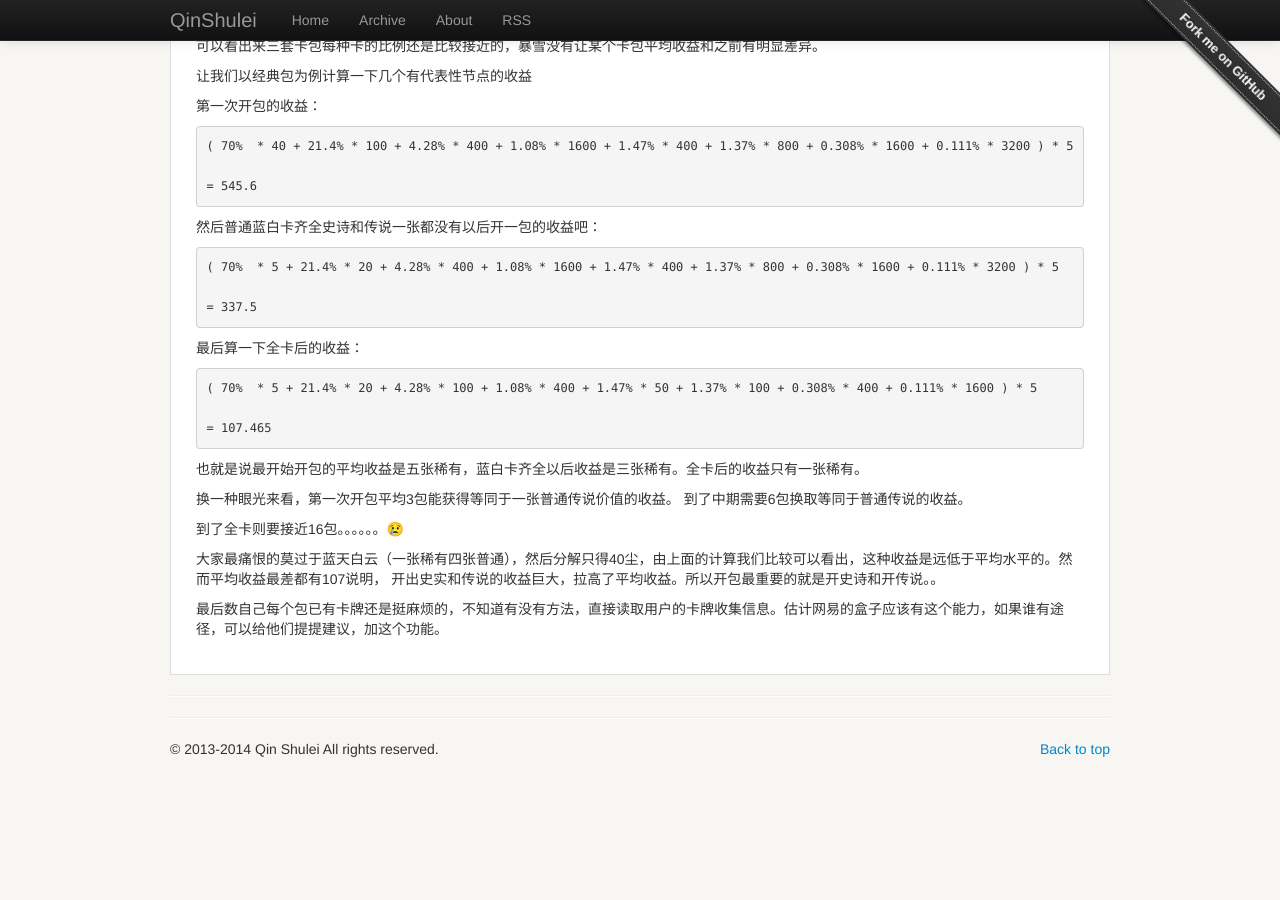
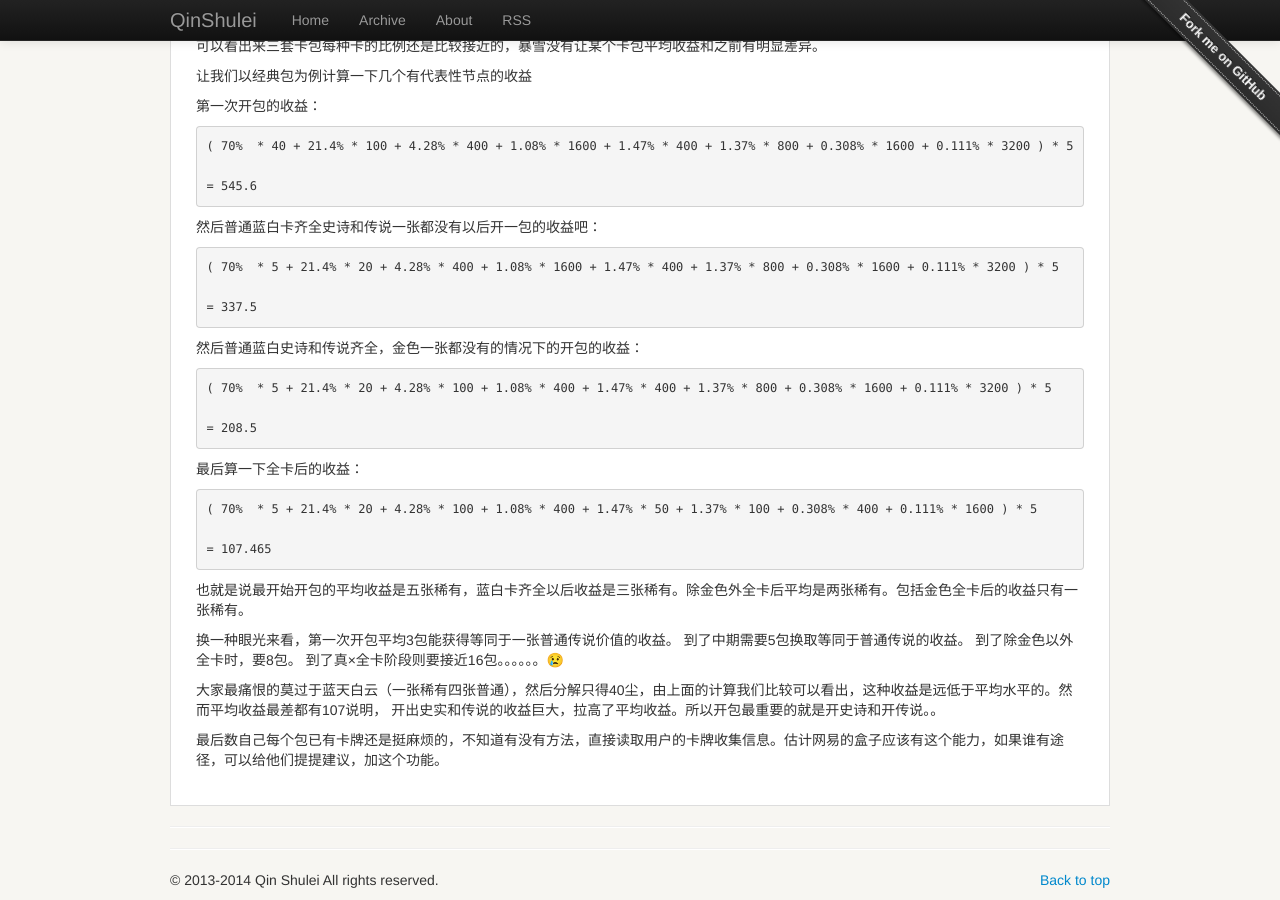
Before and after one commit to qinshulei/qinshulei.github.io, a Jekyll site: the page built from _posts/2015-09-04-hearthstone.markdown, in a window 1280 px wide and 900 px high, scrolled down 1854 px. Built offline with Jekyll 4.4.1, drawn with Linux system fonts in a browser that asks for light colours; emoji names are drawn with the system emoji font; comment, search, counter and statistics services are not loaded; before the commit the page ends 2623 px from its top, so only the background shows below that.

Commit message:
add more content to hearthstone

````diff
--- a/_posts/2015-09-04-hearthstone.markdown
+++ b/_posts/2015-09-04-hearthstone.markdown
@@ -129,6 +129,15 @@ tages: game hearthstone
 = 337.5
 ```
 
+然后普通蓝白史诗和传说齐全，金色一张都没有的情况下的开包的收益：
+
+```
+( 70%  * 5 + 21.4% * 20 + 4.28% * 100 + 1.08% * 400 + 1.47% * 400 + 1.37% * 800 + 0.308% * 1600 + 0.111% * 3200 ) * 5
+
+= 208.5
+```
+
+
 最后算一下全卡后的收益：
 
 ```
@@ -137,12 +146,12 @@ tages: game hearthstone
 = 107.465
 ```
 
-也就是说最开始开包的平均收益是五张稀有，蓝白卡齐全以后收益是三张稀有。全卡后的收益只有一张稀有。
+也就是说最开始开包的平均收益是五张稀有，蓝白卡齐全以后收益是三张稀有。除金色外全卡后平均是两张稀有。包括金色全卡后的收益只有一张稀有。
 
 换一种眼光来看，第一次开包平均3包能获得等同于一张普通传说价值的收益。
-到了中期需要6包换取等同于普通传说的收益。
-
-到了全卡则要接近16包。。。。。。:cry:
+到了中期需要5包换取等同于普通传说的收益。
+到了除金色以外全卡时，要8包。
+到了真×全卡阶段则要接近16包。。。。。。:cry:
 
 大家最痛恨的莫过于蓝天白云（一张稀有四张普通），然后分解只得40尘，由上面的计算我们比较可以看出，这种收益是远低于平均水平的。然而平均收益最差都有107说明，
 开出史实和传说的收益巨大，拉高了平均收益。所以开包最重要的就是开史诗和开传说。。
````
